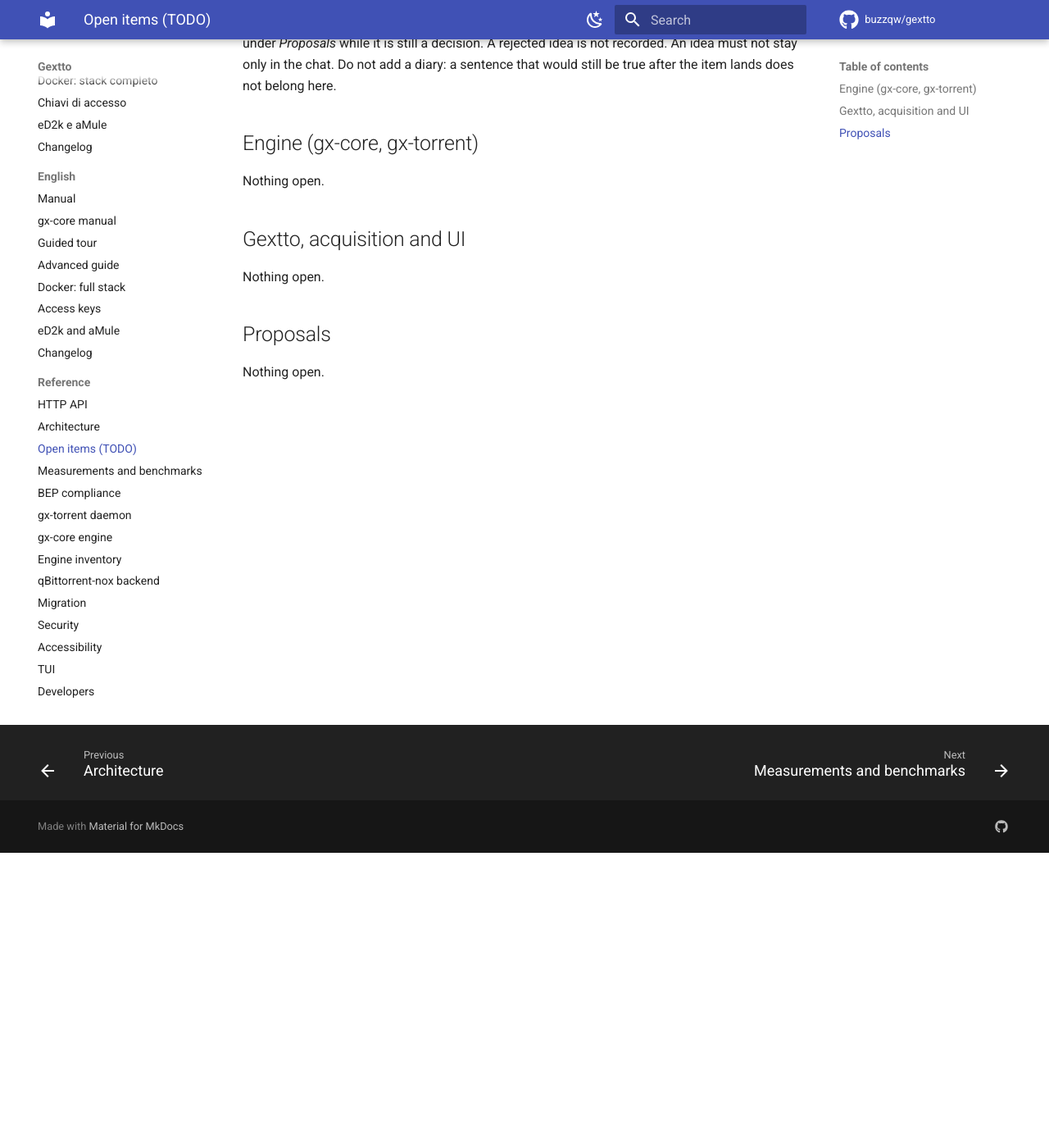
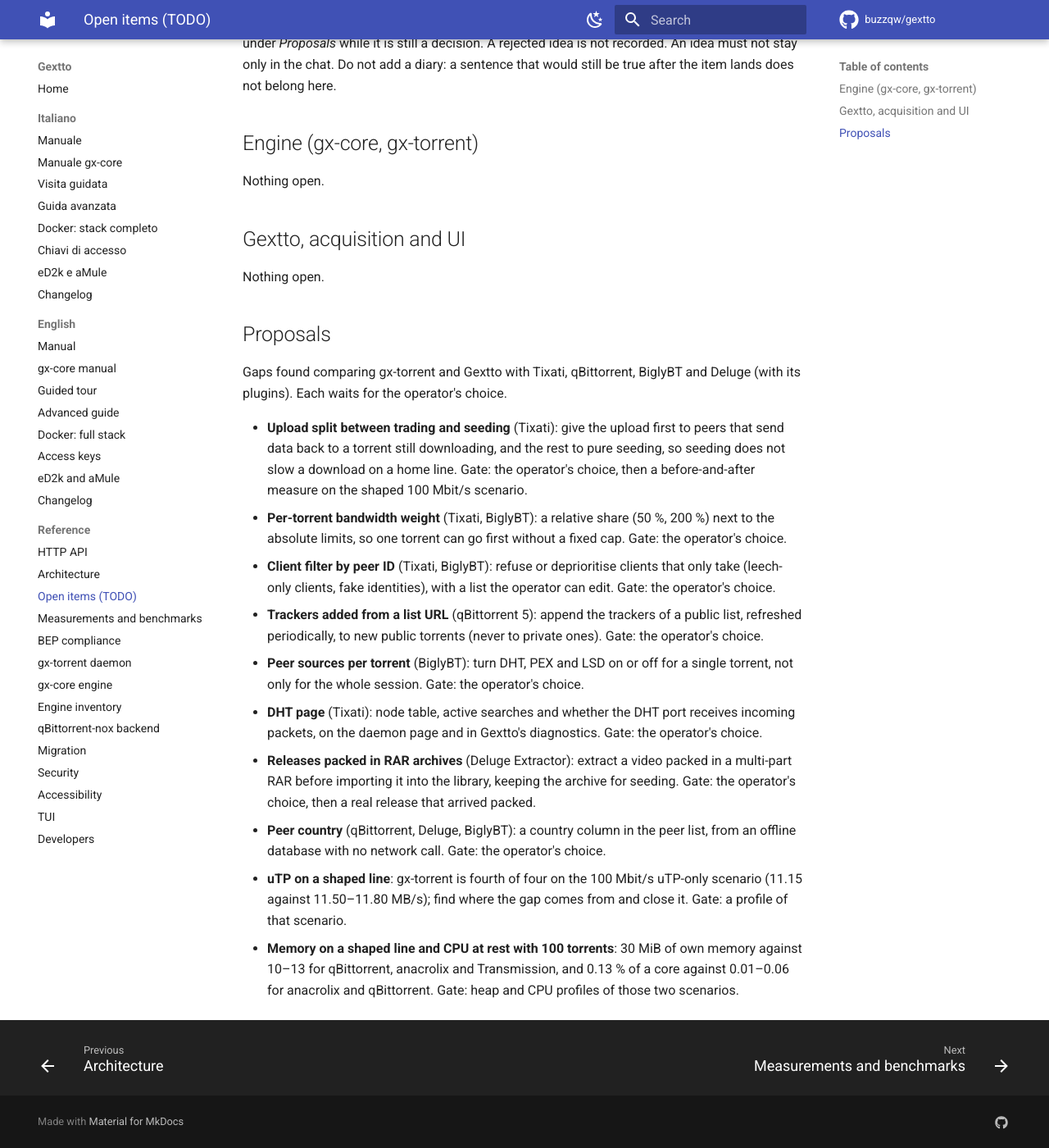
Before and after one commit to buzzqw/gextto, an MkDocs documentation site: the page built from docs/todo.md, in a window 1280 px wide and 1400 px high, scrolled down 360 px. Shown: the whole window at 82% size. Built offline with MkDocs 1.6.1 and Material for MkDocs 9.7.7, drawn with Linux system fonts in a browser that asks for light colours; comment, search, counter and statistics services are not loaded.

Commit message:
todo: proposals from the comparison with Tixati, qBittorrent, BiglyBT and Deluge

```diff
--- a/docs/todo.md
+++ b/docs/todo.md
@@ -24,4 +24,16 @@
 
 ## Proposals
 
-Nothing open.
+Gaps found comparing gx-torrent and Gextto with Tixati, qBittorrent, BiglyBT and Deluge
+(with its plugins). Each waits for the operator's choice.
+
+- **Upload split between trading and seeding** (Tixati): give the upload first to peers that send data back to a torrent still downloading, and the rest to pure seeding, so seeding does not slow a download on a home line. Gate: the operator's choice, then a before-and-after measure on the shaped 100 Mbit/s scenario.
+- **Per-torrent bandwidth weight** (Tixati, BiglyBT): a relative share (50 %, 200 %) next to the absolute limits, so one torrent can go first without a fixed cap. Gate: the operator's choice.
+- **Client filter by peer ID** (Tixati, BiglyBT): refuse or deprioritise clients that only take (leech-only clients, fake identities), with a list the operator can edit. Gate: the operator's choice.
+- **Trackers added from a list URL** (qBittorrent 5): append the trackers of a public list, refreshed periodically, to new public torrents (never to private ones). Gate: the operator's choice.
+- **Peer sources per torrent** (BiglyBT): turn DHT, PEX and LSD on or off for a single torrent, not only for the whole session. Gate: the operator's choice.
+- **DHT page** (Tixati): node table, active searches and whether the DHT port receives incoming packets, on the daemon page and in Gextto's diagnostics. Gate: the operator's choice.
+- **Releases packed in RAR archives** (Deluge Extractor): extract a video packed in a multi-part RAR before importing it into the library, keeping the archive for seeding. Gate: the operator's choice, then a real release that arrived packed.
+- **Peer country** (qBittorrent, Deluge, BiglyBT): a country column in the peer list, from an offline database with no network call. Gate: the operator's choice.
+- **uTP on a shaped line**: gx-torrent is fourth of four on the 100 Mbit/s uTP-only scenario (11.15 against 11.50–11.80 MB/s); find where the gap comes from and close it. Gate: a profile of that scenario.
+- **Memory on a shaped line and CPU at rest with 100 torrents**: 30 MiB of own memory against 10–13 for qBittorrent, anacrolix and Transmission, and 0.13 % of a core against 0.01–0.06 for anacrolix and qBittorrent. Gate: heap and CPU profiles of those two scenarios.
```
